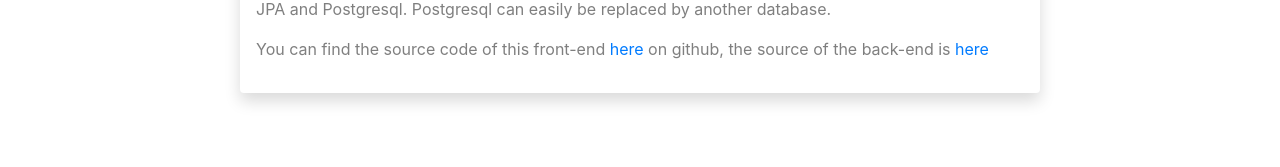
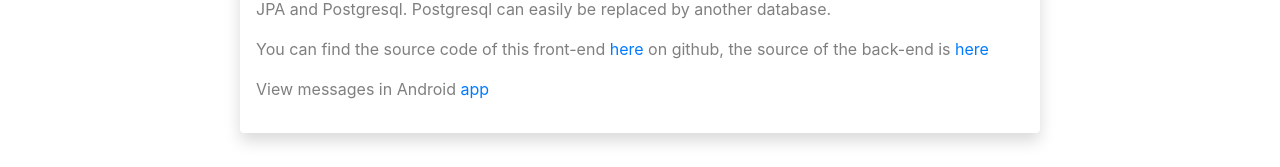
Before and after one commit to xtien/messages-frontend, a React (Create React App) app: page / in a window 1280 px wide. Shown: the part 427-594 px from the top of the page. Built offline with nearby package versions, Linux system fonts and the light colour scheme; no server answers.

Commit message:
added android app download link

```diff
--- a/public/index.html
+++ b/public/index.html
@@ -19,7 +19,7 @@
       work correctly both with client-side routing and a non-root public URL.
       Learn how to configure a non-root public URL by running `npm run build`.
     -->
-    <title>React App</title>
+    <title>Notifications</title>
   </head>
   <body>
     <noscript>
--- a/src/App.css
+++ b/src/App.css
@@ -79,7 +79,6 @@ text {
 }
 
 .textarea {
-  width: 800px;
   height: 400px;
   width: 800px;
 }
--- a/src/Landing.js
+++ b/src/Landing.js
@@ -36,6 +36,10 @@ class Landing extends Component {
             github, the source of the back-end is{" "}
             <a href="http://www.github.com/xtien/messages-backend">here</a>
           </p>
+          <p>
+            View messages in Android
+            <a href="https://www.loqli.com/apk/app-release.apk"> app</a>
+          </p>
         </div>
       </div>
     );
```
Also changed, not shown: 1 other file (tests, documents, lock files or other folders).
